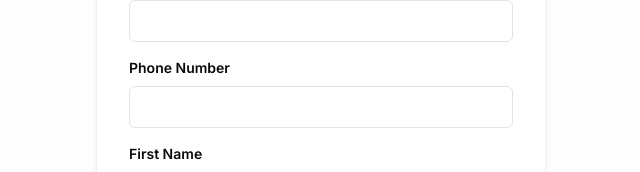
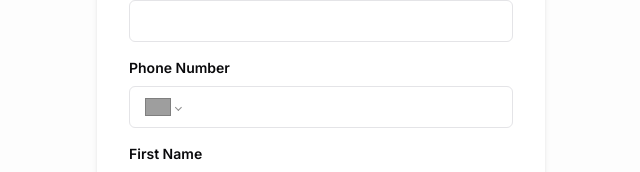
Before and after one commit to discoenmarte/innovatexF, a Next.js app: page /signup in a window 1280 px wide. Shown: the part 374-546 px from the top of the page, without its empty margins (319-959 px from the left). Built offline with nearby package versions, Linux system fonts and the light colour scheme; grey boxes are pictures that could not be loaded.

Commit message:
Feat number with flag in register

```diff
--- a/app/signup/page.tsx
+++ b/app/signup/page.tsx
@@ -1,9 +1,11 @@
-'use client'
+'use client';
 
 import { useState, useEffect } from 'react';
 import { useRouter } from 'next/navigation';
 import axios from 'axios';
 import { Button } from '../../components/ui/button';
+import 'react-phone-number-input/style.css';
+import PhoneInput from 'react-phone-number-input';
 
 export default function Signup() {
   const router = useRouter();
@@ -11,7 +13,7 @@ export default function Signup() {
   const [email, setEmail] = useState('');
   const [password, setPassword] = useState('');
   const [confirmPassword, setConfirmPassword] = useState('');
-  const [phoneNumber, setPhoneNumber] = useState('');
+  const [phoneNumber, setPhoneNumber] = useState<string | undefined>('');
   const [firstName, setFirstName] = useState('');
   const [lastName, setLastName] = useState('');
   const [isLoading, setIsLoading] = useState(false);
@@ -32,31 +34,27 @@ export default function Signup() {
   const validateForm = () => {
     const newErrors: { [key: string]: string } = {};
 
-    // Validate username
+    // Validación de username, email, password, etc.
     const usernamePattern = /^[a-zA-Z0-9_]+$/;
     if (!usernamePattern.test(username)) {
       newErrors.username = 'Username should only contain letters, numbers, and underscores, and no spaces';
     }
 
-    // Validate email
     const emailPattern = /^[^\s@]+@[^\s@]+\.[^\s@]+$/;
     if (!emailPattern.test(email)) {
       newErrors.email = 'Invalid email address';
     }
 
-    // Validate password
     if (password.length < 8) {
       newErrors.password = 'Password must be at least 8 characters long';
     } else if (!/[A-Z]/.test(password) || !/[a-z]/.test(password) || !/[0-9]/.test(password) || !/[^A-Za-z0-9]/.test(password)) {
       newErrors.password = 'Password must contain uppercase, lowercase, number, and special character';
     }
 
-    // Validate phone number (simple example)
     if (phoneNumber && !/^\+?[1-9]\d{1,14}$/.test(phoneNumber)) {
       newErrors.phoneNumber = 'Invalid phone number';
     }
 
-    // Validate first and last names
     if (!firstName.trim()) {
       newErrors.firstName = 'First Name is required';
     }
@@ -201,13 +199,12 @@ export default function Signup() {
           </div>
           <div className="mb-4">
             <label htmlFor="phoneNumber" className="block text-sm font-semibold">Phone Number</label>
-            <input
-              type="text"
-              id="phoneNumber"
-              name="phoneNumber"
+            <PhoneInput
+              value={phoneNumber}
+              onChange={(value) => setPhoneNumber(value)}
+              defaultCountry="US"
               className="w-full px-4 py-2 mt-2 border rounded-md focus:outline-none focus:ring"
-              value={phoneNumber}
-              onChange={(e) => setPhoneNumber(e.target.value)}
+              international={false}
             />
             {errors.phoneNumber && <p className="text-red-500 text-sm">{errors.phoneNumber}</p>}
           </div>
--- a/package.json
+++ b/package.json
@@ -47,6 +47,7 @@
     "react-day-picker": "^8.10.1",
     "react-dom": "^18",
     "react-number-format": "^5.3.4",
+    "react-phone-number-input": "^3.4.5",
     "react-resizable-panels": "^2.0.16",
     "tailwind-merge": "^2.2.2",
     "tailwindcss-animate": "^1.0.7",
```
